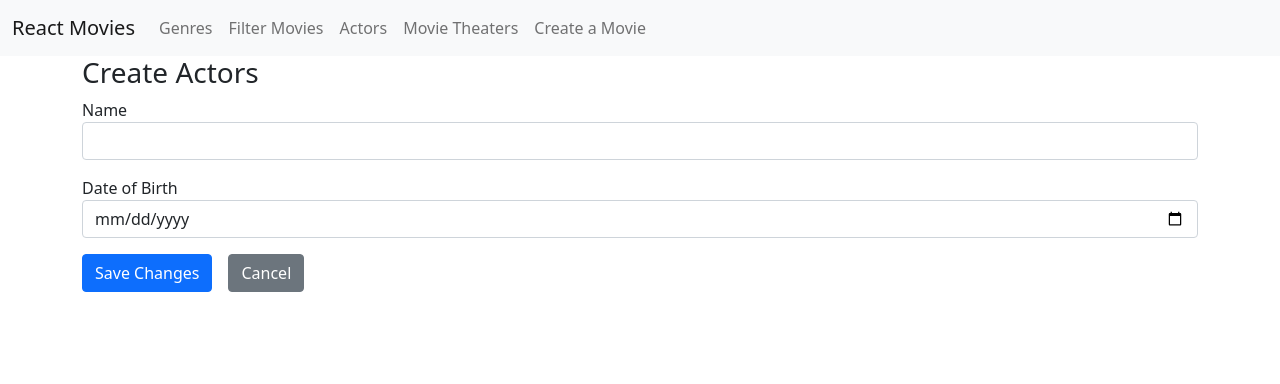
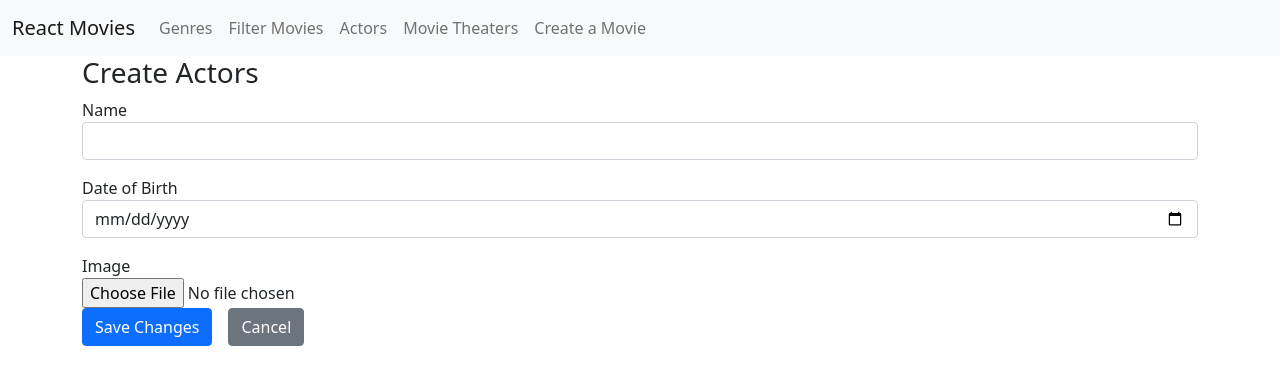
Before and after one commit to ved02prakash/RMOVIENEW, a React (Create React App) app: page /actors/create in a window 1280 px wide. Shown: the top 384 px of the page. Built offline with nearby package versions, Linux system fonts and the light colour scheme.

Commit message:
picture box

```diff
--- a/src/actors/ActorForm.tsx
+++ b/src/actors/ActorForm.tsx
@@ -5,6 +5,7 @@ import Button from "../utils/Button";
 import { Link } from "react-router-dom";
 import * as Yup from 'yup'
 import DateField from "../utils/DateField";
+import ImageField from "../utils/ImageField";
 export default function ActorForm(props: actorFormProps){
     return (
 <Formik
@@ -19,6 +20,9 @@ validationSchema={Yup.object({
 <Form>
     <TextField displayName="Name" field="name"></TextField>
     <DateField field="dateofBirth" displayName="Date of Birth"/>
+    <ImageField displayName="Image" field="picture"
+    imageURL={props.model.pictureURL}
+    ></ImageField>
     <Button disabled={formikProps.isSubmitting} className="btn btn-primary" type="submit">Save Changes</Button>
     <Link to="/actors" className="btn btn-secondary">Cancel</Link>
 </Form>
--- a/src/actors/EditActorForm.tsx
+++ b/src/actors/EditActorForm.tsx
@@ -4,7 +4,9 @@ export default function EditActorForm(){
     return (
         <>
         <h3>Edit Actor</h3>
-        <ActorForm model={{name:'Actor Form 2',dateofBirth:new Date('1996-06-01T00:00:00')}}
+        <ActorForm model={{name:'Actor Form 2',dateofBirth:new Date('1996-06-01T00:00:00'),
+    pictureURL:'https://upload.wikimedia.org/wikipedia/en/5/54/Shamshera_poster.jpg'
+    }}
         onSubmit={values=> console.log(values)}
         ></ActorForm>
         </>
--- a/src/actors/actor.global.d.ts
+++ b/src/actors/actor.global.d.ts
@@ -1,6 +1,8 @@
 interface actorCreationDTO{
     name:string;
     dateofBirth?:Date;
+    picture?:File;
+    pictureURL?:string;
 }
 
 export default actorCreationDTO;
--- /dev/null
+++ b/src/utils/ImageField.tsx
@@ -0,0 +1,71 @@
+import { useFormikContext } from "formik";
+import { ChangeEvent, useState } from "react";
+
+export default function ImageField(props:imageFieldProps){
+
+    const divStyle={marginTop:'10px'}
+    const imgStyle={marginTop:'450px'}
+
+    const [imagebase64,setImagebase64]=useState('');
+    const [imageURL,setImageURL]=useState(props.imageURL);
+
+    const {values}=useFormikContext<any>();
+
+    const handleChange=(eventArgs:ChangeEvent<HTMLInputElement>)=>{
+        if(eventArgs.currentTarget.files){
+            const file=eventArgs.currentTarget.files[0];
+            if(file){
+tobase64(file)
+.then((base64representation:string)=>setImagebase64(base64representation))
+.catch(error=>console.error(error));
+values[props.field]=file;
+setImageURL('');
+            }
+            else{
+setImagebase64('');
+            }
+        }
+    }
+
+    const tobase64=(file:File)=>{
+        return new Promise<string>((resolve,reject)=>{
+            const reader=new FileReader();
+            reader.readAsDataURL(file);
+            reader.onload=()=>resolve(reader.result as string);
+            reader.onerror=(error)=>reject(error);
+        })
+    }
+return (
+    <div>
+        <label>{props.displayName}</label>
+        <div>
+            <input type="file" accept=".jpg,.jpeg,.png" onChange={handleChange}/>
+        </div>
+        {imagebase64?
+    <div>
+        <div style={divStyle}>
+<img style={imgStyle} src={imagebase64} alt="selected"/>
+            </div>
+        </div> :null
+    }
+
+{imageURL?
+    <div>
+        <div style={divStyle}>
+<img style={imgStyle} src={imageURL} alt="selected"/>
+            </div>
+        </div> :null
+    }
+    </div>
+)
+}
+
+interface imageFieldProps{
+    displayName:string;
+    imageURL:string;
+    field:string;
+}
+
+ImageField.defaultProps={
+    imageURL:''
+}
```
